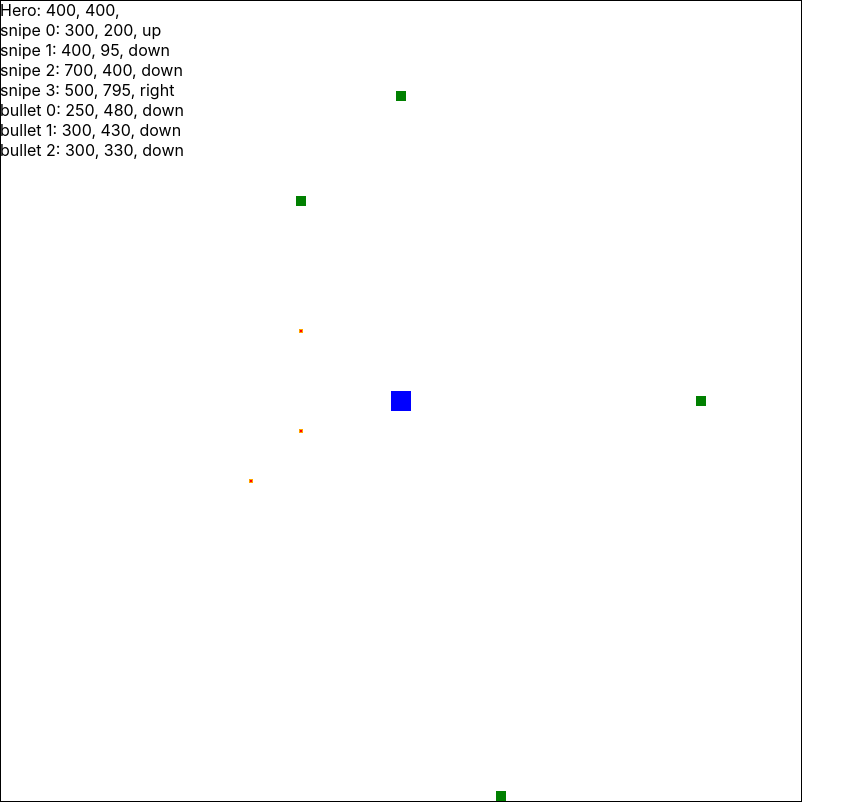
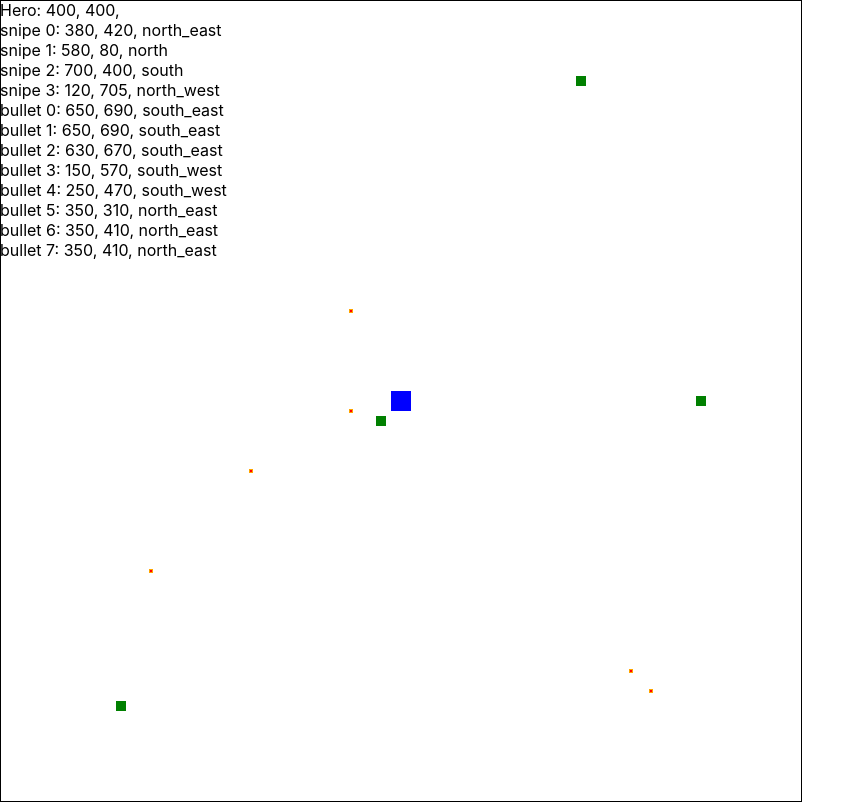
Before and after one commit to tjercus/game-study-nr-3, a React (Create React App) app: page / in a window 1280 px wide. Shown: the whole page, without its empty margins (0-864 px from the left). Built offline with nearby package versions, Linux system fonts and the light colour scheme.

Commit message:
added four new directions

```diff
--- a/src/App.jsx
+++ b/src/App.jsx
@@ -37,18 +37,18 @@ const defaultState = {
     id: uuidv4()
   },
   snipes: [
-    { x: 100, y: 100, dir: Directions.DOWN, id: uuidv4() },
-    { x: 200, y: 200, dir: Directions.UP, id: uuidv4() },
+    { x: 100, y: 100, dir: Directions.SOUTH, id: uuidv4() },
+    { x: 200, y: 200, dir: Directions.NORTH, id: uuidv4() },
     {
       x: CANVAS_WIDTH - 100,
       y: CANVAS_WIDTH - 100,
-      dir: Directions.RIGHT,
+      dir: Directions.EAST,
       id: uuidv4()
     },
     {
       x: CANVAS_WIDTH - 200,
       y: CANVAS_WIDTH - 200,
-      dir: Directions.LEFT,
+      dir: Directions.WEST,
       id: uuidv4()
     }
   ],
--- a/src/constants.js
+++ b/src/constants.js
@@ -31,22 +31,26 @@
  * @property {Object} payload
  */
 
-/**
- *
- * @type {{UP: string, RIGHT: string, DOWN: string, LEFT: string}}
- */
 export const Directions = {
-  UP: "up",
-  RIGHT: "right",
-  DOWN: "down",
-  LEFT: "left"
+  NORTH: "north",
+  NORTH_EAST: "north_east",
+  EAST: "east",
+  SOUTH_EAST: "south_east",
+  SOUTH: "south",
+  SOUTH_WEST: "south_west",
+  WEST: "west",
+  NORTH_WEST: "north_west"
 };
 
 export const DirectionsArray = [
-  Directions.UP,
-  Directions.RIGHT,
-  Directions.DOWN,
-  Directions.LEFT
+  Directions.NORTH,
+  Directions.NORTH_EAST,
+  Directions.EAST,
+  Directions.SOUTH_EAST,
+  Directions.SOUTH,
+  Directions.SOUTH_WEST,
+  Directions.WEST,
+  Directions.NORTH_WEST
 ];
 
 /**
@@ -58,9 +62,13 @@ export const keyMap = {
   38: "up",
   40: "down",
   65: "shootLeft",
+  67: "shootDownRight",
   68: "shootRight",
+  69: "shootUpRight",
+  81: "shootUpLeft",
   87: "shootUp",
-  83: "shootDown"
+  83: "shootDown",
+  90: "shootDownLeft"
 };
 
 export const CANVAS_WIDTH = 800;
--- a/src/utils.js
+++ b/src/utils.js
@@ -22,17 +22,29 @@ export const createRandomDir = () => {
  * @returns {string} opposite dir
  */
 const createOppositeDir = dir => {
-  if (dir === Directions.UP) {
-    return Directions.DOWN;
+  if (dir === Directions.NORTH) {
+    return Directions.SOUTH;
   }
-  if (dir === Directions.DOWN) {
-    return Directions.UP;
+  if (dir === Directions.NORTH_EAST) {
+    return Directions.SOUTH_WEST;
   }
-  if (dir === Directions.LEFT) {
-    return Directions.RIGHT;
+  if (dir === Directions.EAST) {
+    return Directions.WEST;
   }
-  if (dir === Directions.RIGHT) {
-    return Directions.LEFT;
+  if (dir === Directions.SOUTH_EAST) {
+    return Directions.NORTH_WEST;
+  }
+  if (dir === Directions.SOUTH) {
+    return Directions.NORTH;
+  }
+  if (dir === Directions.SOUTH_WEST) {
+    return Directions.NORTH_EAST;
+  }
+  if (dir === Directions.EAST) {
+    return Directions.WEST;
+  }
+  if (dir === Directions.NORTH_WEST) {
+    return Directions.SOUTH_EAST;
   }
 };
 
@@ -52,7 +64,6 @@ export const correctUnitBeyondBorderPosition = (
   fieldWidth,
   fieldHeight
 ) => {
-  console.log("correctUnitBeyondBorderPosition #1", unit);
   if (unit.x >= fieldWidth - unitSize / 2) {
     unit.x = fieldWidth - (unitSize / 2) * 2;
     unit.dir = createOppositeDir(unit.dir);
@@ -67,7 +78,6 @@ export const correctUnitBeyondBorderPosition = (
     unit.y = unitSize;
     unit.dir = createOppositeDir(unit.dir);
   }
-  console.log("correctUnitBeyondBorderPosition #2", unit);
   return unit;
 };
 
@@ -81,17 +91,33 @@ export const correctUnitBeyondBorderPosition = (
 export const createNextPoint = (dir, prevPoint, nrOfPixels) => {
   const nextPoint = /** @type Point */ { ...prevPoint };
   switch (dir) {
-    case Directions.UP:
+    case Directions.NORTH:
       nextPoint.y = prevPoint.y - nrOfPixels;
       break;
-    case Directions.RIGHT:
+    case Directions.NORTH_EAST:
+      nextPoint.x = prevPoint.x + nrOfPixels;
+      nextPoint.y = prevPoint.y - nrOfPixels;
+      break;
+    case Directions.EAST:
       nextPoint.x = prevPoint.x + nrOfPixels;
       break;
-    case Directions.DOWN:
+    case Directions.SOUTH_EAST:
+      nextPoint.x = prevPoint.x + nrOfPixels;
       nextPoint.y = prevPoint.y + nrOfPixels;
       break;
-    case Directions.LEFT:
+    case Directions.SOUTH:
+      nextPoint.y = prevPoint.y + nrOfPixels;
+      break;
+    case Directions.SOUTH_WEST:
       nextPoint.x = prevPoint.x - nrOfPixels;
+      nextPoint.y = prevPoint.y + nrOfPixels;
+      break;
+    case Directions.WEST:
+      nextPoint.x = prevPoint.x - nrOfPixels;
+      break;
+    case Directions.NORTH_WEST:
+      nextPoint.x = prevPoint.x - nrOfPixels;
+      nextPoint.y = prevPoint.y - nrOfPixels;
       break;
     default:
       break;
@@ -164,35 +190,67 @@ export const isCollisions = (subjects, subj, subjectsSize) =>
  * @returns {Unit} bullet
  */
 export const makeBullet = (unit, unitSize, shootDir) => {
-  if (["shootLeft", "left"].includes(shootDir)) {
+  if (["shootUp", "north"].includes(shootDir)) {
+    return {
+      x: unit.x,
+      y: unit.y - unitSize * 2,
+      dir: Directions.NORTH,
+      id: uuidv4()
+    };
+  }
+  if (["shootUpRight", "north_east"].includes(shootDir)) {
     return {
       x: unit.x - unitSize * 2,
       y: unit.y,
-      dir: Directions.LEFT,
+      dir: Directions.NORTH_EAST,
       id: uuidv4()
     };
   }
-  if (["shootRight", "right"].includes(shootDir)) {
+  if (["shootRight", "east"].includes(shootDir)) {
     return {
       x: unit.x + unitSize * 2,
       y: unit.y,
-      dir: Directions.RIGHT,
+      dir: Directions.EAST,
       id: uuidv4()
     };
   }
-  if (["shootUp", "up"].includes(shootDir)) {
+  if (["shootDownRight", "south_east"].includes(shootDir)) {
     return {
-      x: unit.x,
-      y: unit.y - unitSize * 2,
-      dir: Directions.UP,
+      x: unit.x - unitSize * 2,
+      y: unit.y,
+      dir: Directions.SOUTH_EAST,
       id: uuidv4()
     };
   }
-  if (["shootDown", "down"].includes(shootDir)) {
+  if (["shootDown", "south"].includes(shootDir)) {
     return {
       x: unit.x,
       y: unit.y + unitSize * 2,
-      dir: Directions.DOWN,
+      dir: Directions.SOUTH,
+      id: uuidv4()
+    };
+  }
+  if (["shootDownLeft", "south_west"].includes(shootDir)) {
+    return {
+      x: unit.x - unitSize * 2,
+      y: unit.y,
+      dir: Directions.SOUTH_WEST,
+      id: uuidv4()
+    };
+  }
+  if (["shootLeft", "west"].includes(shootDir)) {
+    return {
+      x: unit.x - unitSize * 2,
+      y: unit.y,
+      dir: Directions.WEST,
+      id: uuidv4()
+    };
+  }
+  if (["shootUpLeft", "north_west"].includes(shootDir)) {
+    return {
+      x: unit.x - unitSize * 2,
+      y: unit.y,
+      dir: Directions.NORTH_WEST,
       id: uuidv4()
     };
   }
@@ -218,17 +276,29 @@ export const distance = (rect1, rect2) => {
  */
 export const getDirBetween = (unit, hero) => {
   if (unit && distance(unit, hero) < 200) {
-    if (unit.y > hero.y) {
-      return Directions.UP;
+    if (unit.y > hero.y && unit.x === hero.x) {
+      return Directions.NORTH;
     }
-    if (unit.y < hero.y) {
-      return Directions.DOWN;
+    if (unit.y > hero.y && unit.x < hero.x) {
+      return Directions.NORTH_EAST;
     }
-    if (unit.x > hero.x) {
-      return Directions.LEFT;
+    if (unit.y < hero.y && unit.x === hero.x) {
+      return Directions.SOUTH;
     }
-    if (unit.x < hero.x) {
-      return Directions.RIGHT;
+    if (unit.y < hero.y && unit.x < hero.x) {
+      return Directions.SOUTH_EAST;
+    }
+    if (unit.x > hero.x && unit.y === hero.y) {
+      return Directions.WEST;
+    }
+    if (unit.y < hero.y && unit.x > hero.x) {
+      return Directions.SOUTH_WEST;
+    }
+    if (unit.x < hero.x && unit.x === hero.x) {
+      return Directions.EAST;
+    }
+    if (unit.y > hero.y && unit.x > hero.x) {
+      return Directions.NORTH_WEST;
     }
   }
   return false;
```
